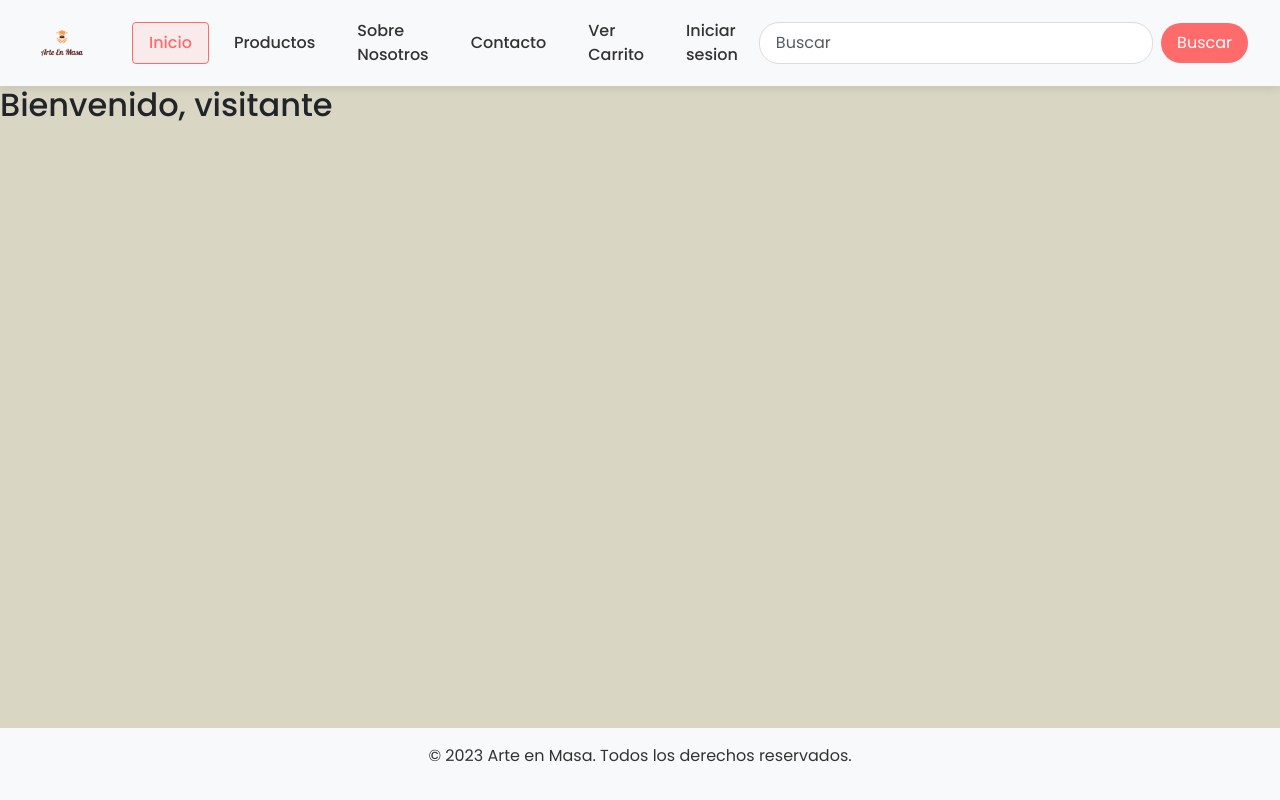
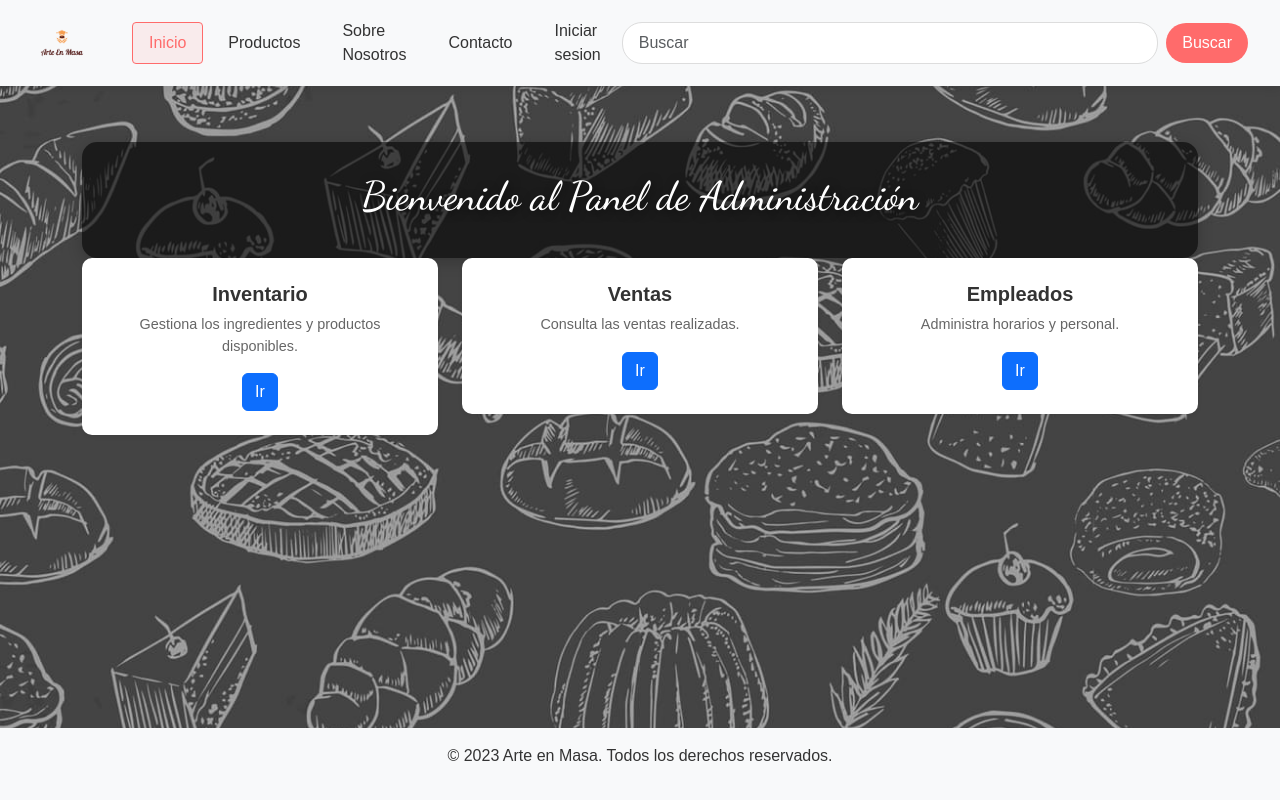
Before and after one commit to Tizz27/2024_2_Po_03D_Capstone_Grupo_4, a Django app: page /home/ in a window 1280 px wide. Run offline with Django 5.2, Linux system fonts and the light colour scheme.

Commit message:
arregle las urls

```diff
--- a/Fase 2/proyecto/panaderia/templates/home.html
+++ b/Fase 2/proyecto/panaderia/templates/home.html
@@ -6,10 +6,31 @@
     <meta http-equiv="X-UA-Compatible" content="IE=edge">
     <meta name="viewport" content="width=device-width, initial-scale=1.0">
     <link href="https://cdn.jsdelivr.net/npm/bootstrap@5.3.2/dist/css/bootstrap.min.css" rel="stylesheet">
-    <link href="https://fonts.googleapis.com/css2?family=Poppins:wght@400;500;600;700&display=swap" rel="stylesheet">
+    <link href="https://fonts.googleapis.com/css2?family=Dancing+Script:wght@400;500;700&display=swap" rel="stylesheet">
     <link rel="stylesheet" href="{% static 'css/style.css' %}">
+    <style>
+        body {
+            background-image: url("{% static 'img/fondo.png' %}");
+            background-size: cover;
+            background-position: center;
+        }
 
+        /* Estilo para el título */
+        .titulo-card {
+            font-family: 'Dancing Script', cursive;
+            font-size: 2.5rem;
+            color: white;
+            text-shadow: 2px 2px 10px rgba(0, 0, 0, 0.5);
+        }
 
+        /* Card para el título */
+        .titulo-card-container {
+            background-color: rgba(0, 0, 0, 0.6);
+            border-radius: 15px;
+            padding: 30px;
+            box-shadow: 0 4px 15px rgba(0, 0, 0, 0.2);
+        }
+    </style>
 
     <title>Document</title>
 </head>
@@ -27,7 +48,6 @@
                 data-bs-target="#offcanvasNavbar" aria-controls="offcanvasNavbar">
             <span class="navbar-toggler-icon"></span>
         </button>
-        <!-- Menú principal (visible en pantallas grandes) -->
         <div class="collapse navbar-collapse" id="navbarNav">
             <ul class="navbar-nav me-auto">
                 <li class="nav-item">
@@ -42,17 +62,14 @@
                 <li class="nav-item">
                     <a class="nav-link" href="contacto.html">Contacto</a>
                 </li>
+
+                {% if user.is_authenticated %}
                 <li class="nav-item">
-                    <a class="nav-link" href="{% url 'ver_carrito' %}">Ver Carrito</a>
-                </li>
-
-                {% if is_logged_in %}
-                <li class="nav-item">
-                    <a class="nav-link" href="{% url 'cerrar' %}">Cerrar sesion</a>
+                    <a class="nav-link" href="{% url 'salir' %}">Cerrar sesion</a>
                 </li>
                 {% else %}
                 <li class="nav-item">
-                    <a class="nav-link" href="{% url 'login1' %}">Iniciar sesion</a>
+                    <a class="nav-link" href="{% url 'login' %}">Iniciar sesion</a>
                 </li>
                 {% endif %}
             </div>
@@ -62,8 +79,7 @@
                 <button class="btn button" type="submit">Buscar</button>
             </form>
         </div>
-
-</nav>
+    </nav>
 
 <!-- Sidebar (offcanvas) para móviles -->
 <div class="offcanvas offcanvas-end" tabindex="-1" id="offcanvasNavbar" aria-labelledby="offcanvasNavbarLabel">
@@ -85,30 +101,54 @@
             <li class="nav-item">
                 <a class="nav-link" href="/Login/">Iniciar Sesion</a>
             </li>
-            <li class="nav-item">
-                <a class="nav-link" href="/carrito/">Ver Carrito</a>
-            </li>
         </ul>
         <form class="d-flex mt-3">
             <input class="form-control" type="search" placeholder="Buscar" aria-label="Buscar">
         </form>
-
     </div>
 </div>
-  {% if cliente %}
-    <h2>Bienvenido, {{ cliente.nombre_completo }}</h2>
-    <p>Tu correo electrónico es: {{ cliente.email }}</p>
-{% else %}
-    <h2>Bienvenido, visitante</h2>
-{% endif %}
 
+  <!-- Contenido dinámico -->
+    <main class="container my-4">
+        <div class="titulo-card-container">
+            <h1 class="titulo-card text-center">Bienvenido al Panel de Administración</h1>
+        </div>
+        <div class="row">
+            <div class="col-md-4">
+                <div class="card shadow-sm">
+                    <div class="card-body text-center">
+                        <h5 class="card-title">Inventario</h5>
+                        <p class="card-text">Gestiona los ingredientes y productos disponibles.</p>
+                        <a href="#" class="btn btn-primary">Ir</a>
+                    </div>
+                </div>
+            </div>
+            <div class="col-md-4">
+                <div class="card shadow-sm">
+                    <div class="card-body text-center">
+                        <h5 class="card-title">Ventas</h5>
+                        <p class="card-text">Consulta las ventas realizadas.</p>
+                        <a href="#" class="btn btn-primary">Ir</a>
+                    </div>
+                </div>
+            </div>
+            <div class="col-md-4">
+                <div class="card shadow-sm">
+                    <div class="card-body text-center">
+                        <h5 class="card-title">Empleados</h5>
+                        <p class="card-text">Administra horarios y personal.</p>
+                        <a href="#" class="btn btn-primary">Ir</a>
+                    </div>
+                </div>
+            </div>
+        </div>
+    </main>
 
 <footer class="footer">
   <p>&copy; 2023 Arte en Masa. Todos los derechos reservados.</p>
 </footer>
 
 <script src="https://cdn.jsdelivr.net/npm/bootstrap@5.3.2/dist/js/bootstrap.bundle.min.js"></script>
-
 {% endblock %}
 </body>
 </html>
--- a/Fase 2/proyecto/panaderia/views.py
+++ b/Fase 2/proyecto/panaderia/views.py
@@ -128,21 +128,12 @@ def login_view(request):
             email = form.cleaned_data['email']
             contraseña = form.cleaned_data['contraseña']
 
-            # Intentar encontrar el cliente por su email
             try:
                 cliente = Cliente.objects.get(email=email)
 
-                # Verificar que la contraseña coincida
                 if cliente.contraseña == contraseña:
                     # Si la contraseña es correcta, guardamos el 'id_cliente' en la sesión
                     request.session['cliente_id'] = cliente.id_cliente
-
-                    # Sincronizar el carrito de la sesión con la base de datos
-                    if 'carrito' in request.session:
-                        carrito = request.session['carrito']
-                        guardar_carrito_bd(cliente, carrito)
-                        # Limpiar el carrito de la sesión
-                        del request.session['carrito']
 
                     # Redirigir al usuario a la página de productos u otra página
                     return redirect('mostrar_productos')
@@ -156,7 +147,7 @@ def login_view(request):
 
     return render(request, 'login1.html', {'form': form})
 
-def home(request):
+def base(request):
     # Verificamos si el cliente está logueado
     cliente_id = request.session.get('cliente_id')
     cliente = None
@@ -168,17 +159,12 @@ def home(request):
             return redirect('login1')  # Si el cliente no existe, redirigir al login
 
     # Pasamos el cliente y el estado de la sesión al template
-    return render(request, 'home.html', {'cliente': cliente, 'is_logged_in': bool(cliente)})
-
-def cerrar_sesion(request):
-    if 'cliente_id' in request.session:
-        del request.session['cliente_id']
-    return redirect('home.html')
+    return render(request, 'base.html', {'cliente': cliente, 'is_logged_in': bool(cliente)})
 
 
 def salir(request):
     logout(request)
-    return render (request,'base.html')
+    return render (request,'home.html')
 
 def registrar_cliente(request):
     data = {'form': ClienteForm()}
@@ -202,13 +188,12 @@ def registrar_cliente(request):
     return render(request, 'registrar_cliente.html', data)
 
 
-
 def gestion(request):
     listaproductos= Producto.objects.all()
     return render(request,"gestionproducto.html", {"productos": listaproductos})
 
-def base(request):
-    return render (request,'base.html')
+def home(request):
+    return render (request,'home.html')
 
 def registrar_producto(request):
     data = {
@@ -233,7 +218,6 @@ def modificar(request, id_producto):
 
     return render(request, 'modificar.html', {'form': form, 'producto': producto})
 
-
 def eliminar (request,id_producto):
     productos= get_object_or_404(Producto, id_producto=id_producto)
     productos.delete()
@@ -252,14 +236,6 @@ def mostrar_productos(request):
     # Pasar los productos y cliente al template
     return render(request, 'mostrar_productos.html', {'productos': productos, 'cliente': cliente, 'is_logged_in': bool(cliente)})
 
-
-
-
-
-def base(request):
-    return render(request, 'base.html')
-
-
 def cerrar(request):
     logout(request)
-    return render (request,'home.html')
+    return render (request,'base.html')
```
Also changed, not shown: Fase 2/proyecto/panaderia/templates/base.html (+9 -5 lines), Fase 2/proyecto/panaderia/templates/mostrar_productos.html (+22 -56 lines), Fase 2/proyecto/proyecto/settings.py (+4 -4 lines), Fase 2/proyecto/panaderia/static/img/fondo.png (added).
